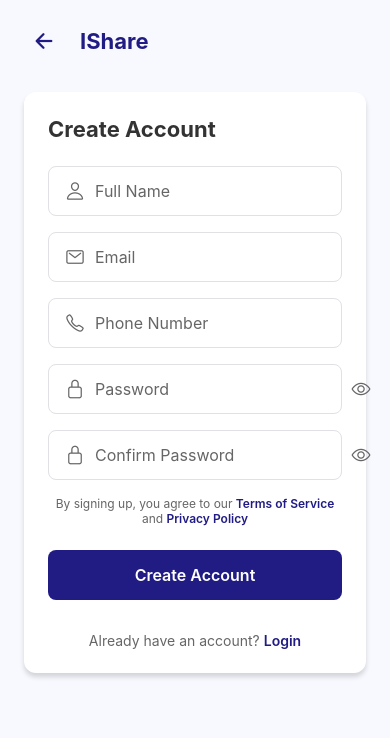
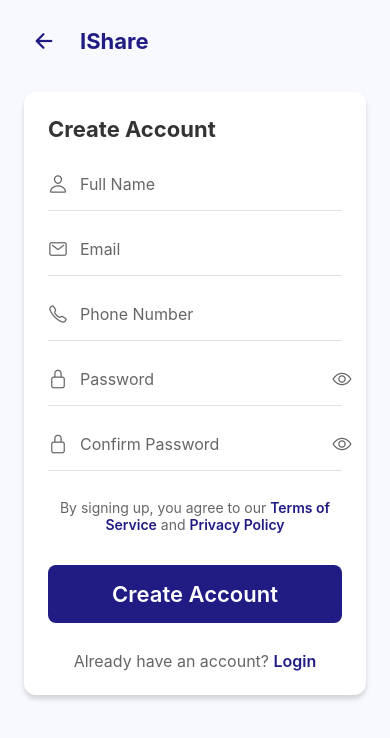
Before and after one commit to AkashAhmed66/IShare-App, a React Native app: screen /Register in a window 390 px wide. Shown: the top 738 px of the page. Built offline with nearby package versions, Linux system fonts and the light colour scheme; no server answers; what @react-native-community/geolocation would draw is missing.

Commit message:
complete registration

```diff
--- a/src/screens/RegisterScreen.tsx
+++ b/src/screens/RegisterScreen.tsx
@@ -9,13 +9,15 @@ import {
   KeyboardAvoidingView,
   Platform,
   ScrollView,
-  Alert
+  Alert,
+  ActivityIndicator
 } from 'react-native';
 import { useNavigation } from '@react-navigation/native';
 import { useDispatch } from 'react-redux';
 import Ionicons from 'react-native-vector-icons/Ionicons';
 import { COLORS, FONTS, SIZES, SHADOWS } from '../styles/theme';
 import { loginSuccess } from '../redux/slices/authSlice';
+import { authService } from '../services/authService';
 
 const RegisterScreen = () => {
   const navigation = useNavigation<any>();
@@ -29,6 +31,7 @@ const RegisterScreen = () => {
   const [secureTextEntry, setSecureTextEntry] = useState(true);
   const [secureConfirmTextEntry, setSecureConfirmTextEntry] = useState(true);
   const [isLoading, setIsLoading] = useState(false);
+  const [error, setError] = useState<string | null>(null);
 
   const toggleSecureTextEntry = () => {
     setSecureTextEntry(!secureTextEntry);
@@ -38,54 +41,77 @@ const RegisterScreen = () => {
     setSecureConfirmTextEntry(!secureConfirmTextEntry);
   };
 
-  const handleRegister = () => {
+  const handleRegister = async () => {
+    // Reset error state
+    setError(null);
+
     // Basic validation
     if (!name || !email || !phone || !password || !confirmPassword) {
-      Alert.alert('Error', 'Please fill in all fields');
+      setError('Please fill in all fields');
       return;
     }
 
     if (password !== confirmPassword) {
-      Alert.alert('Error', 'Passwords do not match');
+      setError('Passwords do not match');
+      return;
+    }
+
+    if (password.length < 6) {
+      setError('Password must be at least 6 characters');
+      return;
+    }
+
+    // Email validation with regex
+    const emailRegex = /^[^\s@]+@[^\s@]+\.[^\s@]+$/;
+    if (!emailRegex.test(email)) {
+      setError('Please enter a valid email address');
       return;
     }
 
     setIsLoading(true);
 
-    // Mock registration - in a real app, this would be an API call
-    setTimeout(() => {
+    try {
+      // Call the registration API
+      const user = await authService.register({
+        name,
+        email,
+        phone,
+        password,
+        role: 'user'
+      });
+
+      // Successful registration - explicitly dispatch loginSuccess to update Redux store
+      console.log('Registration successful:', user);
+
+      // Manually dispatch success to ensure user is logged in
+      dispatch(loginSuccess({
+        user: {
+          id: user._id,
+          name: user.name,
+          email: user.email,
+          phone: user.phone,
+          profilePic: user.profilePic || '',
+          paymentMethods: user.paymentMethods || [],
+          savedPlaces: user.savedPlaces || []
+        },
+        token: await authService.getToken() || ''
+      }));
+
+      // Force navigation to home screen
+      navigation.reset({
+        index: 0,
+        routes: [{ name: 'PassengerMode' }],
+      });
+    } catch (error: any) {
+      // Handle registration errors
+      console.error('Registration error:', error);
+      const errorMessage = error.response?.data?.message ||
+                          error.message ||
+                          'Registration failed. Please try again.';
+      setError(errorMessage);
+    } finally {
       setIsLoading(false);
-
-      // Mock user data
-      const userData = {
-        user: {
-          id: '1',
-          name: name,
-          email: email,
-          phone: phone,
-          profilePic: '',
-          homeAddress: {
-            id: '1',
-            name: 'Home',
-            address: 'Set your home address',
-            latitude: 37.7749,
-            longitude: -122.4194
-          },
-          workAddress: {
-            id: '2',
-            name: 'Work',
-            address: 'Set your work address',
-            latitude: 37.7749,
-            longitude: -122.4194
-          },
-          paymentMethods: [],
-          savedPlaces: []
-        },
-        token: 'mock-token-123'
-      };
-
-      dispatch(loginSuccess(userData));
-    }, 1500);
+    }
   };
 
   return (
@@ -108,6 +134,13 @@ const RegisterScreen = () => {
           <View style={styles.formContainer}>
             <Text style={styles.title}>Create Account</Text>
 
+            {error ? (
+              <View style={styles.errorContainer}>
+                <Ionicons name="alert-circle" size={20} color={COLORS.error} />
+                <Text style={styles.errorText}>{error}</Text>
+              </View>
+            ) : null}
+
             <View style={styles.inputContainer}>
               <Ionicons name="person-outline" size={20} color={COLORS.textSecondary} style={styles.inputIcon} />
               <TextInput
@@ -116,6 +149,7 @@ const RegisterScreen = () => {
                 placeholderTextColor={COLORS.textSecondary}
                 value={name}
                 onChangeText={setName}
+                editable={!isLoading}
               />
             </View>
 
@@ -129,6 +163,7 @@ const RegisterScreen = () => {
                 autoCapitalize="none"
                 value={email}
                 onChangeText={setEmail}
+                editable={!isLoading}
               />
             </View>
 
@@ -141,6 +176,7 @@ const RegisterScreen = () => {
                 keyboardType="phone-pad"
                 value={phone}
                 onChangeText={setPhone}
+                editable={!isLoading}
               />
             </View>
 
@@ -153,8 +189,9 @@ const RegisterScreen = () => {
                 secureTextEntry={secureTextEntry}
                 value={password}
                 onChangeText={setPassword}
+                editable={!isLoading}
               />
-              <TouchableOpacity onPress={toggleSecureTextEntry} style={styles.eyeIcon}>
+              <TouchableOpacity onPress={toggleSecureTextEntry} style={styles.eyeIcon} disabled={isLoading}>
                 <Ionicons
                   name={secureTextEntry ? 'eye-outline' : 'eye-off-outline'}
                   size={20}
@@ -172,8 +209,9 @@ const RegisterScreen = () => {
                 secureTextEntry={secureConfirmTextEntry}
                 value={confirmPassword}
                 onChangeText={setConfirmPassword}
+                editable={!isLoading}
               />
-              <TouchableOpacity onPress={toggleSecureConfirmTextEntry} style={styles.eyeIcon}>
+              <TouchableOpacity onPress={toggleSecureConfirmTextEntry} style={styles.eyeIcon} disabled={isLoading}>
                 <Ionicons
                   name={secureConfirmTextEntry ? 'eye-outline' : 'eye-off-outline'}
                   size={20}
@@ -193,14 +231,17 @@ const RegisterScreen = () => {
               onPress={handleRegister}
               disabled={isLoading}
             >
-              <Text style={styles.buttonText}>
-                {isLoading ? 'Creating Account...' : 'Create Account'}
-              </Text>
+              {isLoading ? (
+                <ActivityIndicator color={COLORS.white} size="small" />
+              ) : (
+                <Text style={styles.buttonText}>Create Account</Text>
+              )}
             </TouchableOpacity>
 
             <TouchableOpacity
               style={styles.loginContainer}
               onPress={() => navigation.navigate('Login')}
+              disabled={isLoading}
             >
               <Text style={styles.loginText}>
                 Already have an account? <Text style={styles.loginLink}>Login</Text>
@@ -251,63 +292,77 @@ const styles = StyleSheet.create({
   inputContainer: {
     flexDirection: 'row',
     alignItems: 'center',
-    borderWidth: 1,
-    borderColor: COLORS.border,
-    borderRadius: SIZES.radius - 4,
-    paddingHorizontal: 16,
-    marginBottom: 16,
-    height: 50,
+    borderBottomWidth: 1,
+    borderBottomColor: COLORS.border,
+    marginBottom: 20,
+    paddingBottom: 8,
   },
   inputIcon: {
-    marginRight: 10,
+    marginRight: 12,
   },
   input: {
     flex: 1,
-    height: 50,
     ...FONTS.body3,
     color: COLORS.text,
+    paddingVertical: 8,
   },
   eyeIcon: {
-    padding: 8,
+    padding: 4,
+  },
+  button: {
+    backgroundColor: COLORS.primary,
+    borderRadius: SIZES.radius - 4,
+    padding: 16,
+    alignItems: 'center',
+    marginTop: 16,
+    marginBottom: 16,
+  },
+  buttonText: {
+    ...FONTS.body2,
+    color: COLORS.white,
+    fontWeight: '600',
   },
   termsText: {
-    ...FONTS.body5,
+    ...FONTS.body4,
     color: COLORS.textSecondary,
-    marginBottom: 24,
     textAlign: 'center',
+    marginTop: 8,
+    marginBottom: 16,
   },
   linkText: {
     color: COLORS.primary,
     fontWeight: '600',
   },
-  button: {
-    backgroundColor: COLORS.primary,
-    borderRadius: SIZES.radius - 4,
-    height: 50,
-    justifyContent: 'center',
-    alignItems: 'center',
-    marginBottom: 16,
-  },
-  disabledButton: {
-    backgroundColor: COLORS.inactive,
-  },
-  buttonText: {
-    ...FONTS.body3,
-    color: COLORS.white,
-    fontWeight: '600',
-  },
   loginContainer: {
     alignItems: 'center',
-    marginTop: 16,
+    marginTop: 12,
   },
   loginText: {
-    ...FONTS.body4,
+    ...FONTS.body3,
     color: COLORS.textSecondary,
   },
   loginLink: {
     color: COLORS.primary,
     fontWeight: '600',
   },
+  disabledButton: {
+    backgroundColor: COLORS.primary + '80', // Adding opacity
+    opacity: 0.8,
+  },
+  errorContainer: {
+    flexDirection: 'row',
+    alignItems: 'center',
+    backgroundColor: COLORS.errorLight || '#FFEBEE',
+    borderRadius: SIZES.radius - 4,
+    padding: 12,
+    marginBottom: 16,
+  },
+  errorText: {
+    ...FONTS.body3,
+    color: COLORS.error,
+    marginLeft: 8,
+    flex: 1,
+  }
 });
 
 export default RegisterScreen;
```
